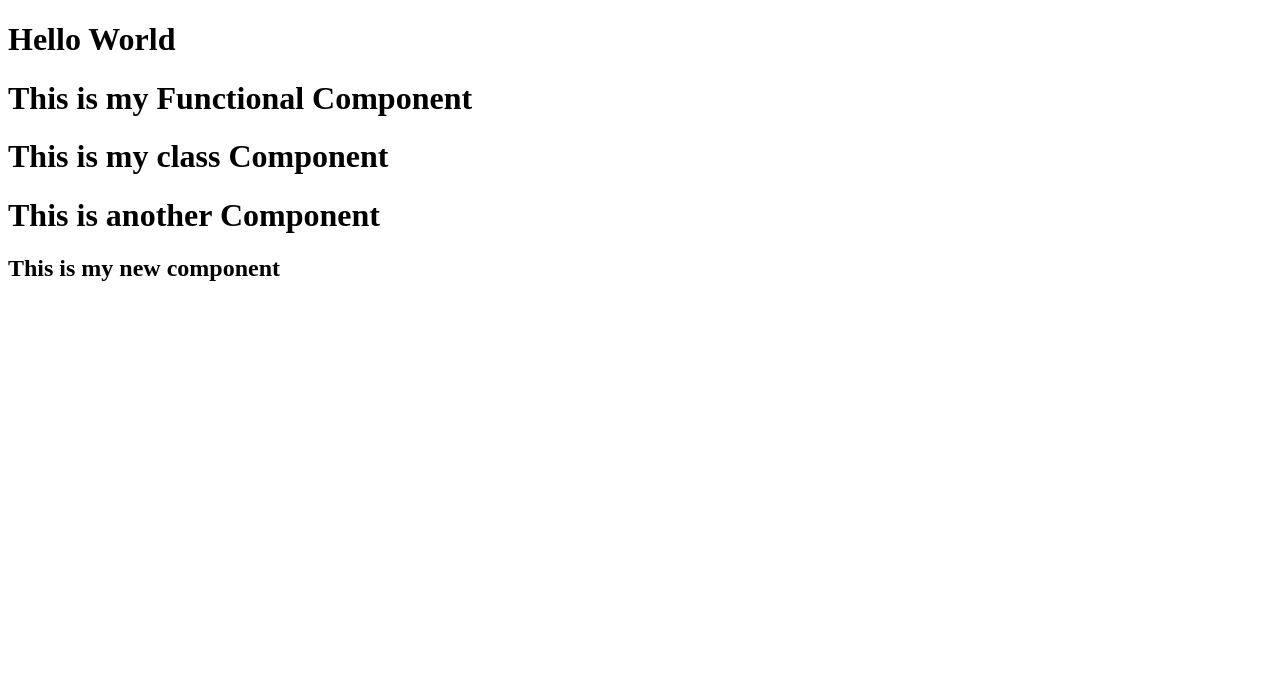
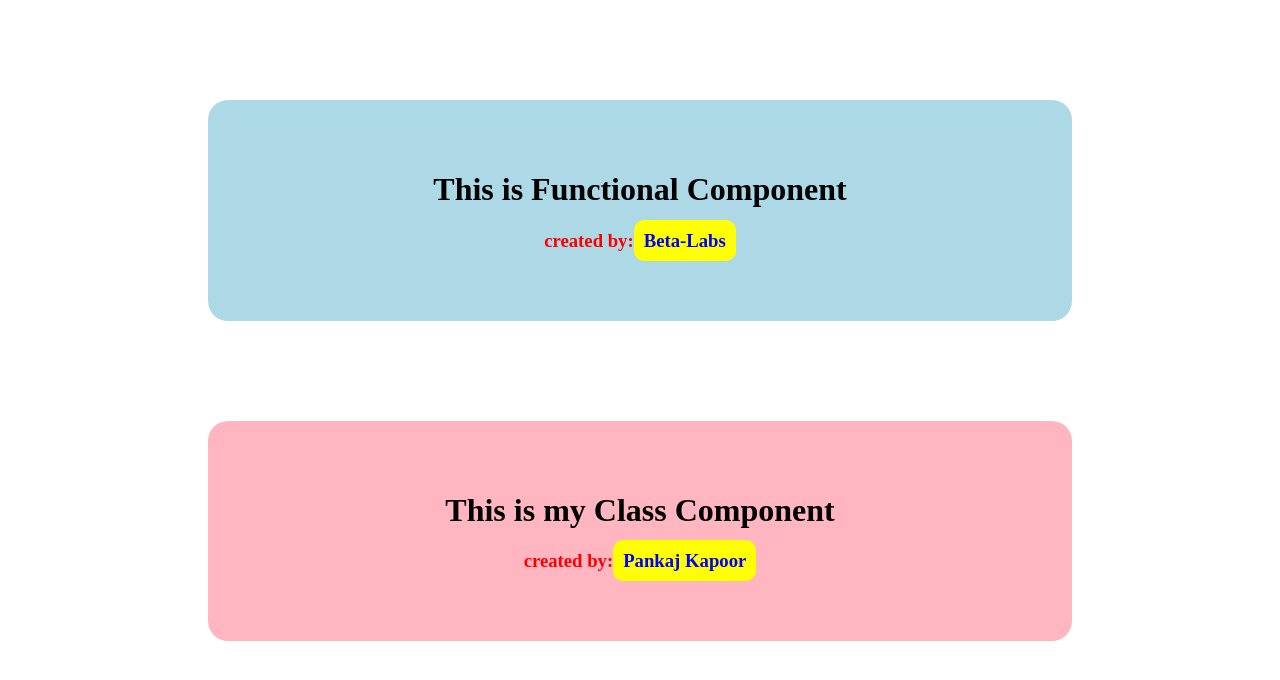
Before and after one commit to Simran177/React, a React (Create React App) app: page / in a window 1280 px wide. Shown: the top 680 px of the page. Built offline with nearby package versions, Linux system fonts and the light colour scheme.

Commit message:
App file for practical-7

```diff
--- a/src/App.js
+++ b/src/App.js
@@ -1,18 +1,23 @@
-import { Component } from "react";
-import FC from "./Components/functionalComponent";  //single component import from dafault of that file
-import {ClassComponent,ClassComponent1} from "./Components/ClassComponent"; //multilpe imports
-import SnippetsComponent from "./Components/SnippetsComponent";
+import './Practical-7/App1.css';
+import ClassComponent from './Practical-7/ClassComponent';
+import FunctionalComponent from './Practical-7/FunctionalComponent';
+import ReactFragment from './Practical-7/ReactFragment';
+
+
+
 function App() {
   return (
-    <div className="App">
-      <h1>Hello World</h1>
-      <FC />
+    <>
+
+      <div className="function">
+      <FunctionalComponent/>
+      </div>
+      <div className="class">
       <ClassComponent/>
-      <ClassComponent1/>
-      <SnippetsComponent/>
+      </div>
 
+      </>
 
-    </div>
   );
 }
 
```
